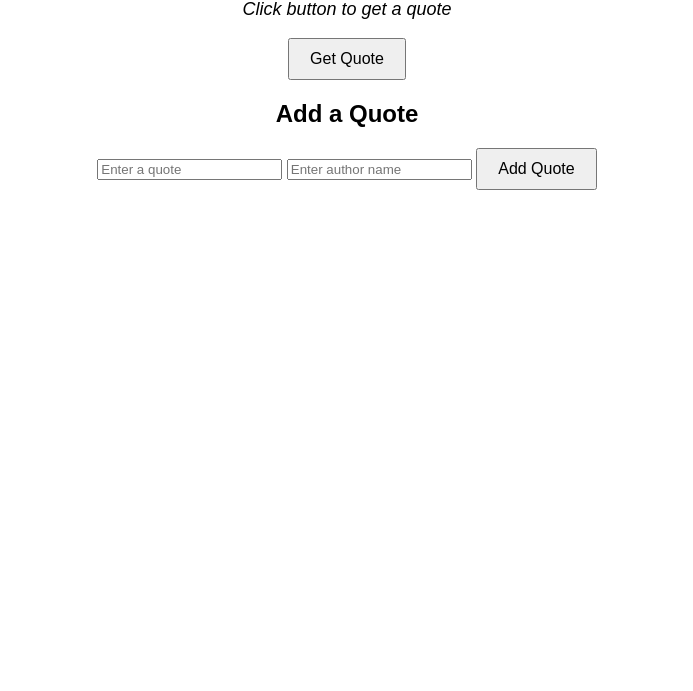
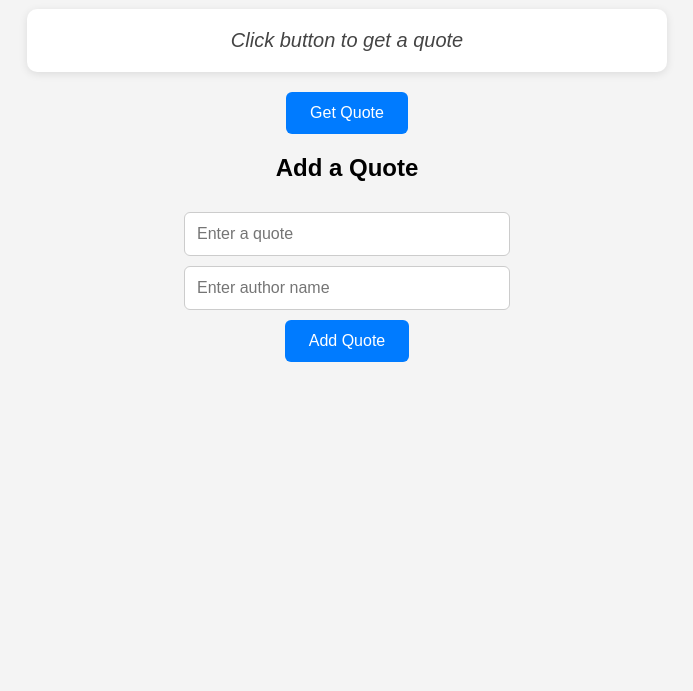
Before and after one commit to Ify-O/Code-Generator, a plain HTML site: page Frontend/index.html in a window 1280 px wide. Shown: the part 109-800 px from the top of the page, without its empty margins (293-986 px from the left). Drawn offline with Linux system fonts and the light colour scheme.

Commit message:
Enhance overall styling and layout for improved user experience

```diff
--- a/Frontend/style.css
+++ b/Frontend/style.css
@@ -1,15 +1,60 @@
 body {
-  font-family: Arial;
+  font-family: Arial, sans-serif;
+  background-color: #f4f4f4;
+  margin: 0;
+  padding: 40px;
   text-align: center;
-  margin-top: 50px;
+}
+
+h1 {
+  color: #333;
+  margin-bottom: 20px;
+}
+
+#quote {
+  margin: 20px auto;
+  padding: 20px;
+  max-width: 600px;
+  background-color: white;
+  border-radius: 10px;
+  font-size: 20px;
+  font-style: italic;
+  color: #444;
+  box-shadow: 0 2px 8px rgba(0, 0, 0, 0.1);
 }
 
 button {
-  padding: 10px 20px;
+  padding: 12px 24px;
   font-size: 16px;
+  border: none;
+  border-radius: 6px;
+  background-color: #007bff;
+  color: white;
+  cursor: pointer;
+  transition: background-color 0.3s ease;
 }
-#quote {
-  margin-top: 20px;
-  font-size: 18px;
-  font-style: italic;
+
+button:hover {
+  background-color: #0056b3;
 }
+
+form {
+  margin-top: 30px;
+}
+
+input {
+  display: block;
+  width: 300px;
+  max-width: 90%;
+  margin: 10px auto;
+  padding: 12px;
+  font-size: 16px;
+  border: 1px solid #ccc;
+  border-radius: 6px;
+}
+
+#message {
+  margin-top: 15px;
+  font-weight: bold;
+  color: #333;
+}
```
